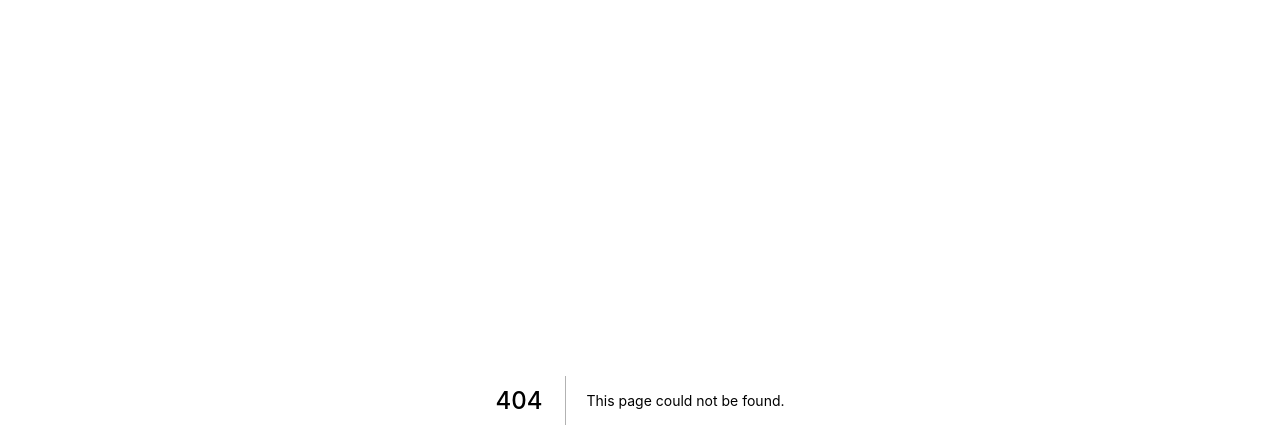
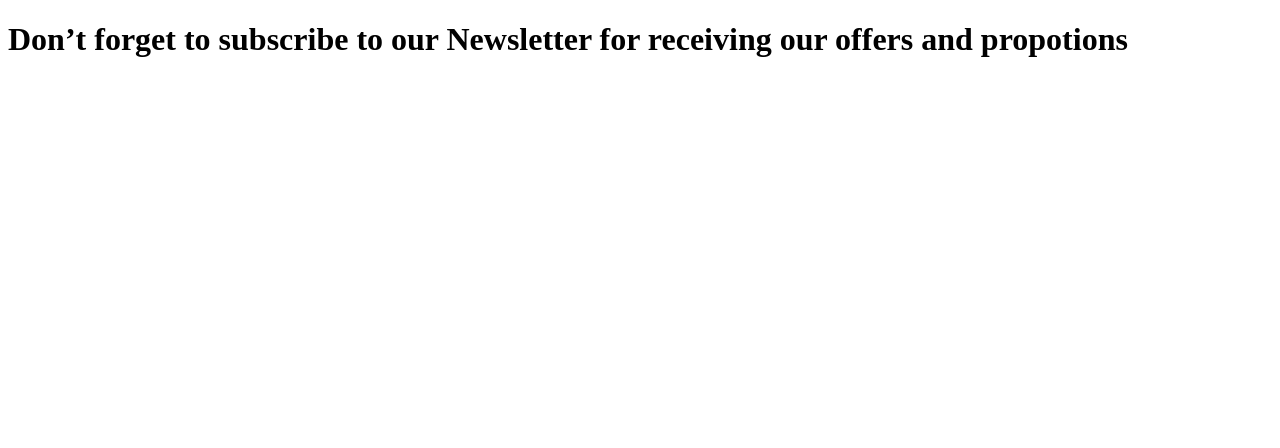
Before and after one commit to smir45/Hotel-Booking-System, a Next.js app in the folder client/: page /home in a window 1280 px wide. Before the commit this address had no page. Shown: the top 448 px of the page. Built offline with nearby package versions, Linux system fonts and the light colour scheme.

Commit message:
some changes made

```diff
--- a/client/pages/_app.js
+++ b/client/pages/_app.js
@@ -10,7 +10,7 @@ function MyApp({ Component, pageProps }) {
     setLoading(true);
     setTimeout(() => {
       setLoading(false);
-    }, 1000);
+    }, );
   }, []);
 
   const override = `
--- /dev/null
+++ b/client/pages/home.jsx
@@ -0,0 +1,20 @@
+import * as React from "react";
+
+const HomePage = () => {
+  return (
+    <div>
+      <div className="border border-pmry w-full h-2 py-5">
+          <h1 className="border text-center text-gray-500">Don’t forget to subscribe to our Newsletter for receiving our offers and propotions</h1>
+      </div>
+    </div>
+  );
+};
+
+const Home = () => {
+  return (
+    <main>
+      <HomePage />
+    </main>
+  );
+};
+module.exports = Home;
```
